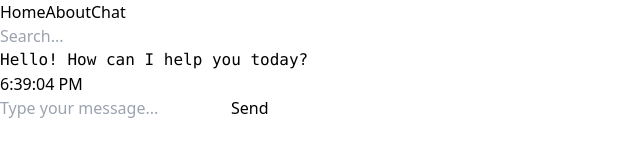
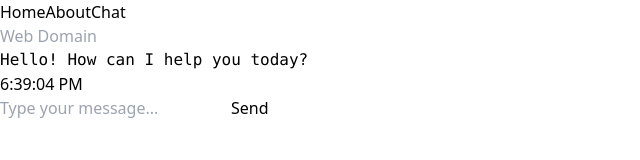
Before and after one commit to skwongg/freemium_marketing, a React (Vite) app in the folder client/: page /chat in a window 1280 px wide. Shown: the top 160 px of the page, without its empty margins (0-640 px from the left). Built offline with nearby package versions, Linux system fonts and the light colour scheme.

Commit message:
fix ollama local call

```diff
--- a/client/src/pages/ChatInterface.jsx
+++ b/client/src/pages/ChatInterface.jsx
@@ -22,7 +22,7 @@ function ChatInterface() {
 
       dispatch(addMessage({
         id: Date.now(),
-        text: `Searching for: ${searchQuery}`,
+        text: `Searching for company: ${searchQuery}`,
         sender: 'user',
         timestamp: new Date().toISOString(),
       }));
@@ -30,7 +30,7 @@ function ChatInterface() {
       if (performSearch.fulfilled.match(resultAction)) {
         dispatch(addMessage({
           id: Date.now() + 1,
-          text: `Search Results: ${JSON.stringify(resultAction.payload, null, 2)}`,
+          text: `Search Results for Company: ${JSON.stringify(resultAction.payload, null, 2)}`,
           sender: 'bot',
           timestamp: new Date().toISOString(),
         }));
@@ -80,7 +80,7 @@ function ChatInterface() {
               value={searchQuery}
               onChange={(e) => setSearchQuery(e.target.value)}
               className="w-full px-4 py-2 pr-10 border rounded-lg focus:outline-none focus:ring-2 focus:ring-blue-500"
-              placeholder="Search..."
+              placeholder="Web Domain"
             />
             <button
               type="submit"
```
